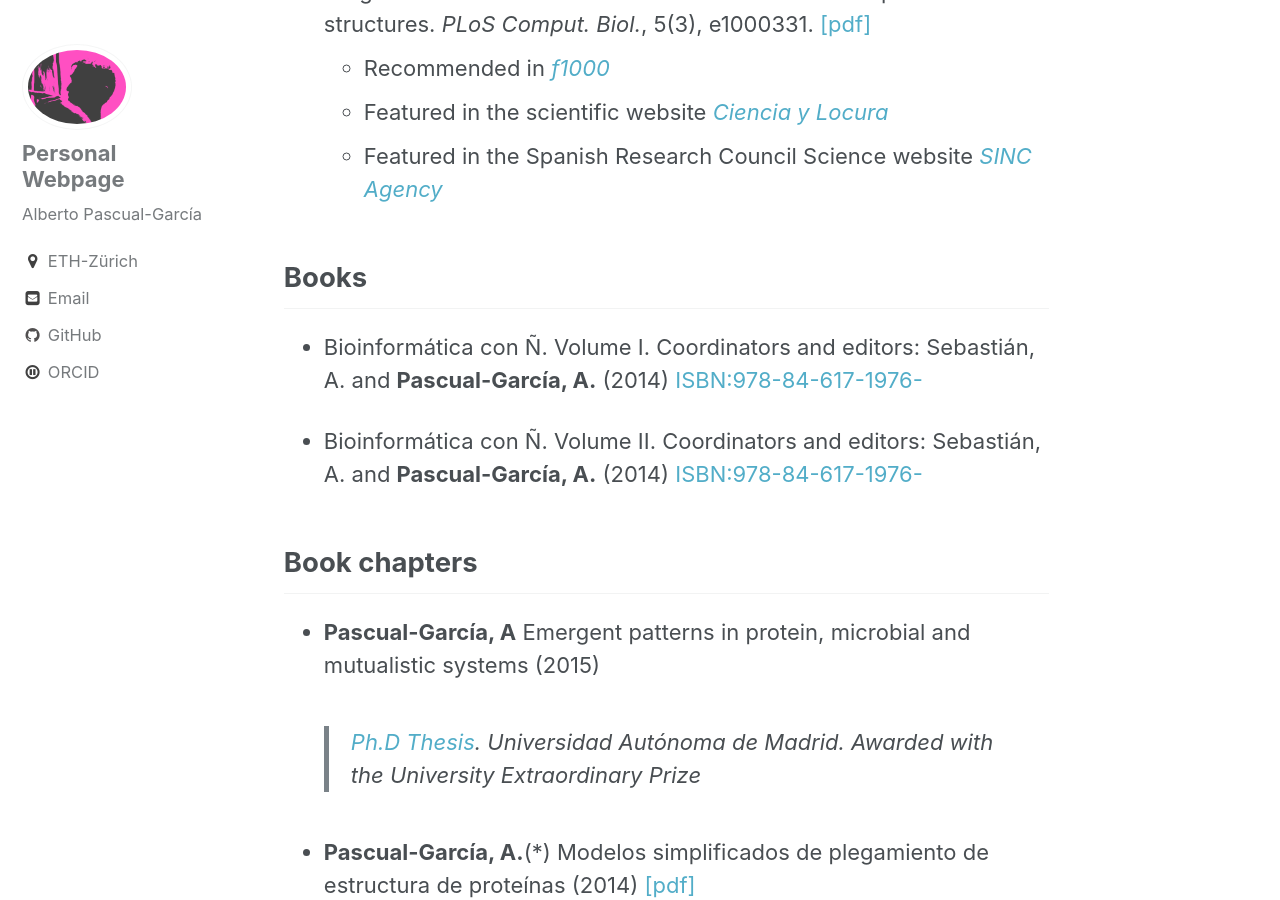
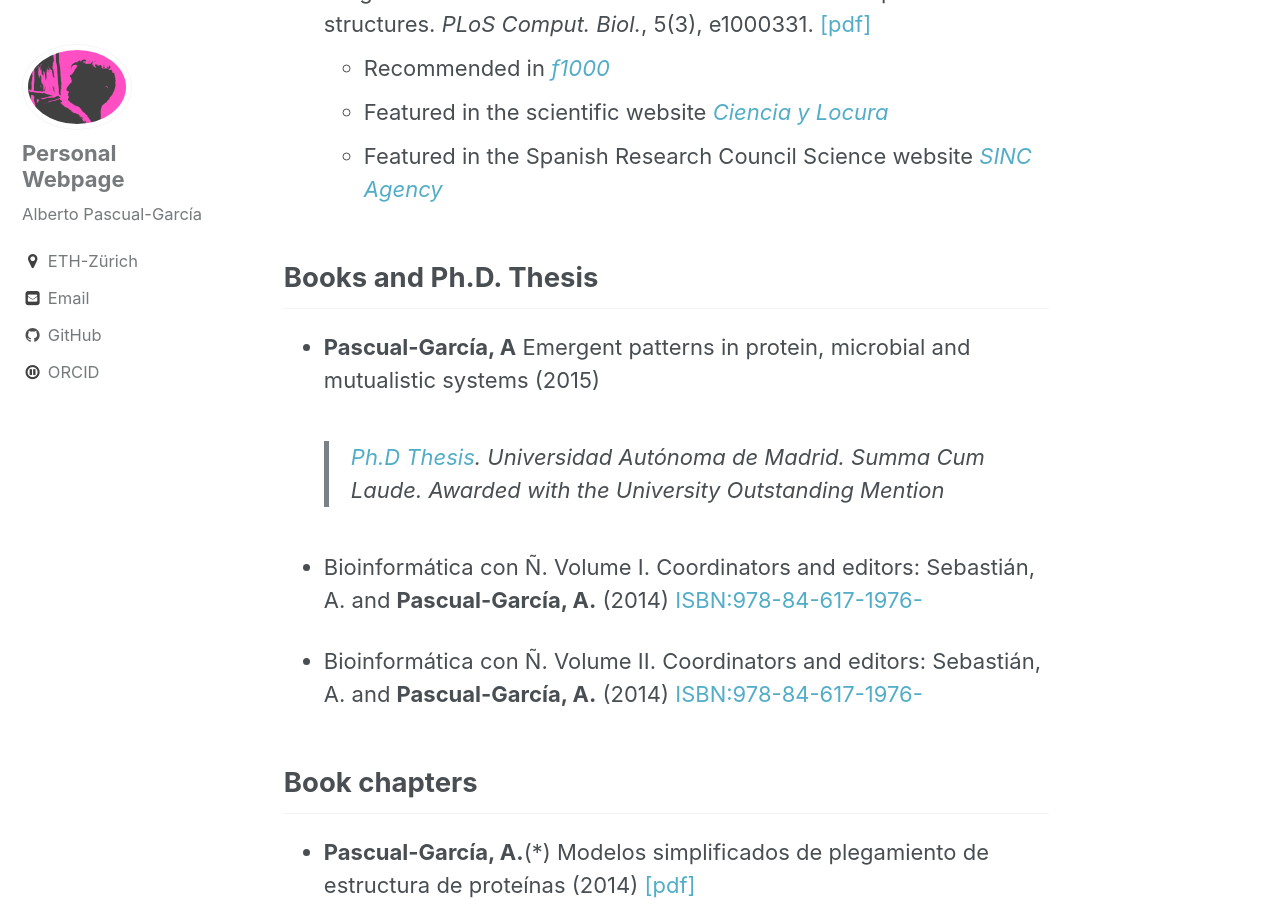
Before and after one commit to apascualgarcia/apascualgarcia.github.io, a Jekyll site: the page built from _pages/Publications.md, in a window 1280 px wide and 900 px high, scrolled down 2796 px. Built offline with Jekyll 4.4.1, drawn with Linux system fonts in a browser that asks for light colours.

Commit message:
minor changes

```diff
--- a/_pages/Publications.md
+++ b/_pages/Publications.md
@@ -55,16 +55,18 @@ permalink: /_pages/Publications/
   * Featured in the scientific website [_Ciencia y Locura_](https://articuloscientificos.wordpress.com/2012/10/28/es-posible-clasificar-de-forma-objetiva-las-estructuras-de-las-proteinas/)
   * Featured in the Spanish Research Council Science website [_SINC Agency_](http://www.agenciasinc.es/Noticias/Es-posible-clasificar-de-forma-objetiva-las-estructuras-de-las-proteinas)
 
-## Books
+## Books and Ph.D. Thesis
+
+* **Pascual-García, A** Emergent patterns in protein, microbial and mutualistic systems (2015)
+  > [Ph.D Thesis](http://hdl.handle.net/10486/668019). Universidad Autónoma de Madrid. Summa Cum Laude. Awarded with the University _Outstanding Mention_
 
 * Bioinformática con Ñ. Volume I. Coordinators and editors: Sebastián, A. and **Pascual-García, A.** (2014) [ISBN:978-84-617-1976-](https://zenodo.org/communities/bioinfconn/about/)
 
 * Bioinformática con Ñ. Volume II. Coordinators and editors: Sebastián, A. and **Pascual-García, A.** (2014) [ISBN:978-84-617-1976-](https://zenodo.org/communities/bioinfconn/about/)
 
+
 ## Book chapters
 
-* **Pascual-García, A** Emergent patterns in protein, microbial and mutualistic systems (2015)
-  > [Ph.D Thesis](http://hdl.handle.net/10486/668019). Universidad Autónoma de Madrid. Awarded with the University _Extraordinary Prize_
 
 * **Pascual-García, A.**(*) Modelos simplificados de plegamiento de estructura de proteínas (2014) [[pdf]](/assets/chapters/Pascual-Garcia_Plegamiento_LibBioinf.pdf)
   > in: Bioinformática con Ñ. Coordinators: Sebastián, A. and **Pascual-García, A.**
```
